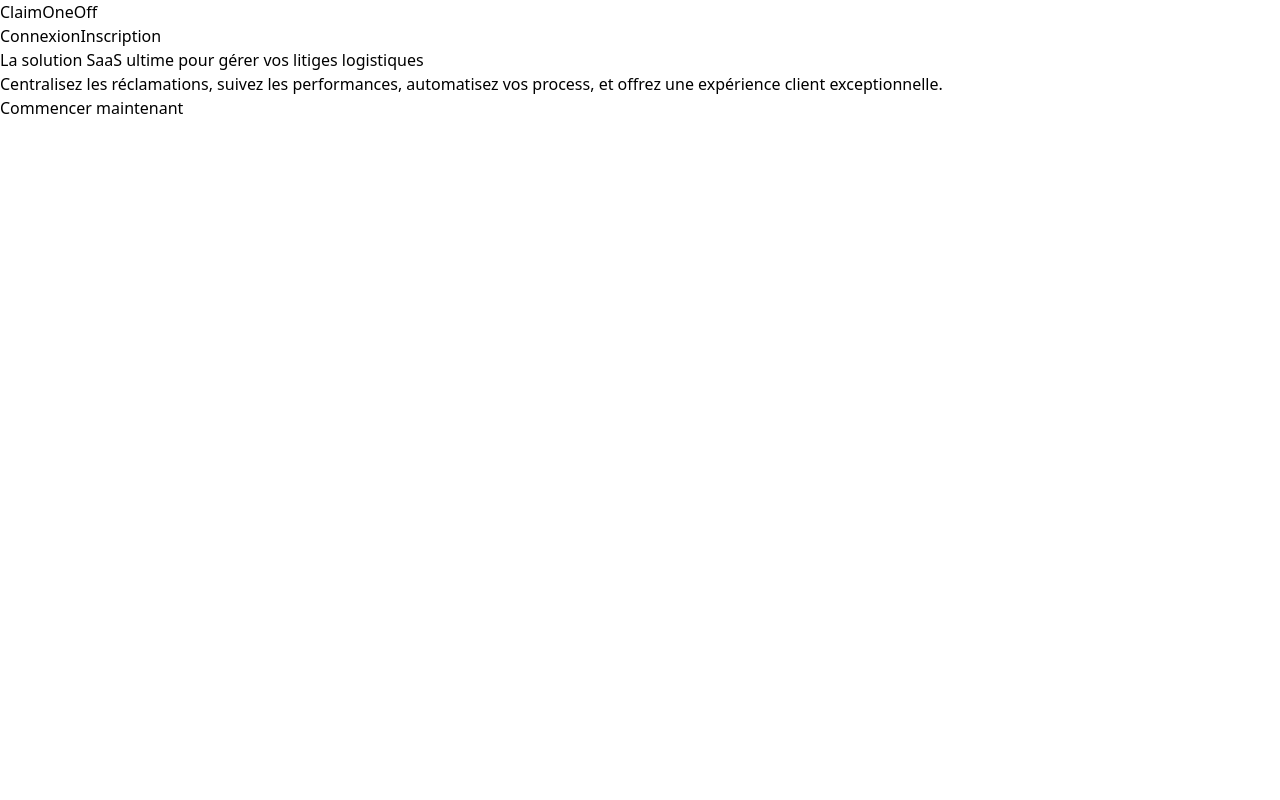
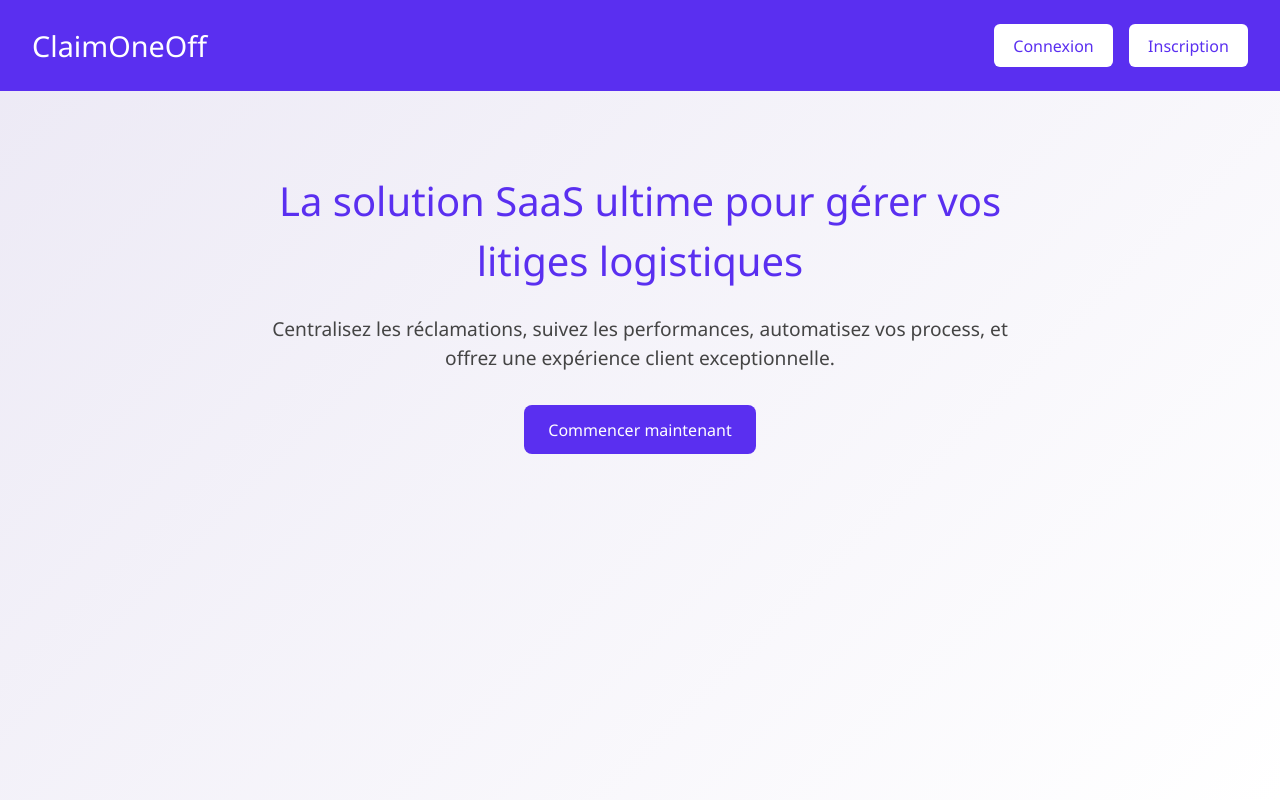
Before and after one commit to OneOffsas/OneOFFClaim, a React (Vite) app: page / in a window 1280 px wide. Built offline with nearby package versions, Linux system fonts and the light colour scheme; the HTML template or start-up script is replaced by a standard one.

Commit message:
Update landing.css

```diff
--- a/src/pages/landing.css
+++ b/src/pages/landing.css
@@ -1,63 +1,69 @@
-.landing-container {
-  height: 100vh;
-  background: linear-gradient(135deg, #2c3e50, #3498db);
-  display: flex;
-  justify-content: center;
-  align-items: center;
-  position: relative;
-  color: white;
-  font-family: 'Poppins', sans-serif;
+.landing {
+  font-family: 'Segoe UI', sans-serif;
+  color: #222;
+  background: linear-gradient(135deg, #ece9f5, #ffffff);
+  min-height: 100vh;
 }
 
-.overlay {
-  position: absolute;
-  top: 0; left: 0;
-  height: 100%; width: 100%;
-  background: rgba(0, 0, 0, 0.4);
-  z-index: 0;
+.landing-header {
+  padding: 1.5rem 2rem;
+  background-color: #5a2ff0;
+  color: white;
+  display: flex;
+  justify-content: space-between;
+  align-items: center;
 }
 
-.landing-content {
-  text-align: center;
-  z-index: 1;
-  max-width: 800px;
-  padding: 2rem;
+.landing-header h1 {
+  font-size: 1.8rem;
 }
 
-.landing-title {
-  font-size: 4rem;
-  margin-bottom: 1rem;
-  font-weight: 700;
+.landing-header nav button {
+  margin-left: 1rem;
+  padding: 0.6rem 1.2rem;
+  font-weight: 500;
+  border: none;
+  border-radius: 6px;
+  background: white;
+  color: #5a2ff0;
+  cursor: pointer;
+  transition: 0.3s ease;
 }
 
-.landing-subtitle {
-  font-size: 1.5rem;
+.landing-header nav button:hover {
+  background: #ecebff;
+}
+
+.landing-hero {
+  text-align: center;
+  padding: 5rem 2rem;
+  max-width: 800px;
+  margin: auto;
+}
+
+.landing-hero h2 {
+  font-size: 2.5rem;
+  color: #5a2ff0;
+  margin-bottom: 1.5rem;
+}
+
+.landing-hero p {
+  font-size: 1.2rem;
+  color: #444;
   margin-bottom: 2rem;
 }
 
-.landing-buttons .btn {
-  margin: 0 1rem;
-  padding: 0.8rem 2rem;
+.landing-hero button {
+  font-size: 1rem;
+  background-color: #5a2ff0;
+  color: white;
   border: none;
-  border-radius: 5px;
-  font-size: 1rem;
-  text-decoration: none;
-  transition: 0.3s;
-  background-color: #ffffff;
-  color: #2c3e50;
+  padding: 0.8rem 1.5rem;
+  border-radius: 8px;
+  cursor: pointer;
+  transition: background 0.3s ease;
 }
 
-.landing-buttons .btn:hover {
-  background-color: #f1f1f1;
+.landing-hero button:hover {
+  background-color: #7b4df9;
 }
-
-.btn-secondary {
-  background-color: transparent;
-  border: 2px solid white;
-  color: white;
-}
-
-.btn-secondary:hover {
-  background-color: white;
-  color: #2c3e50;
-}
```
